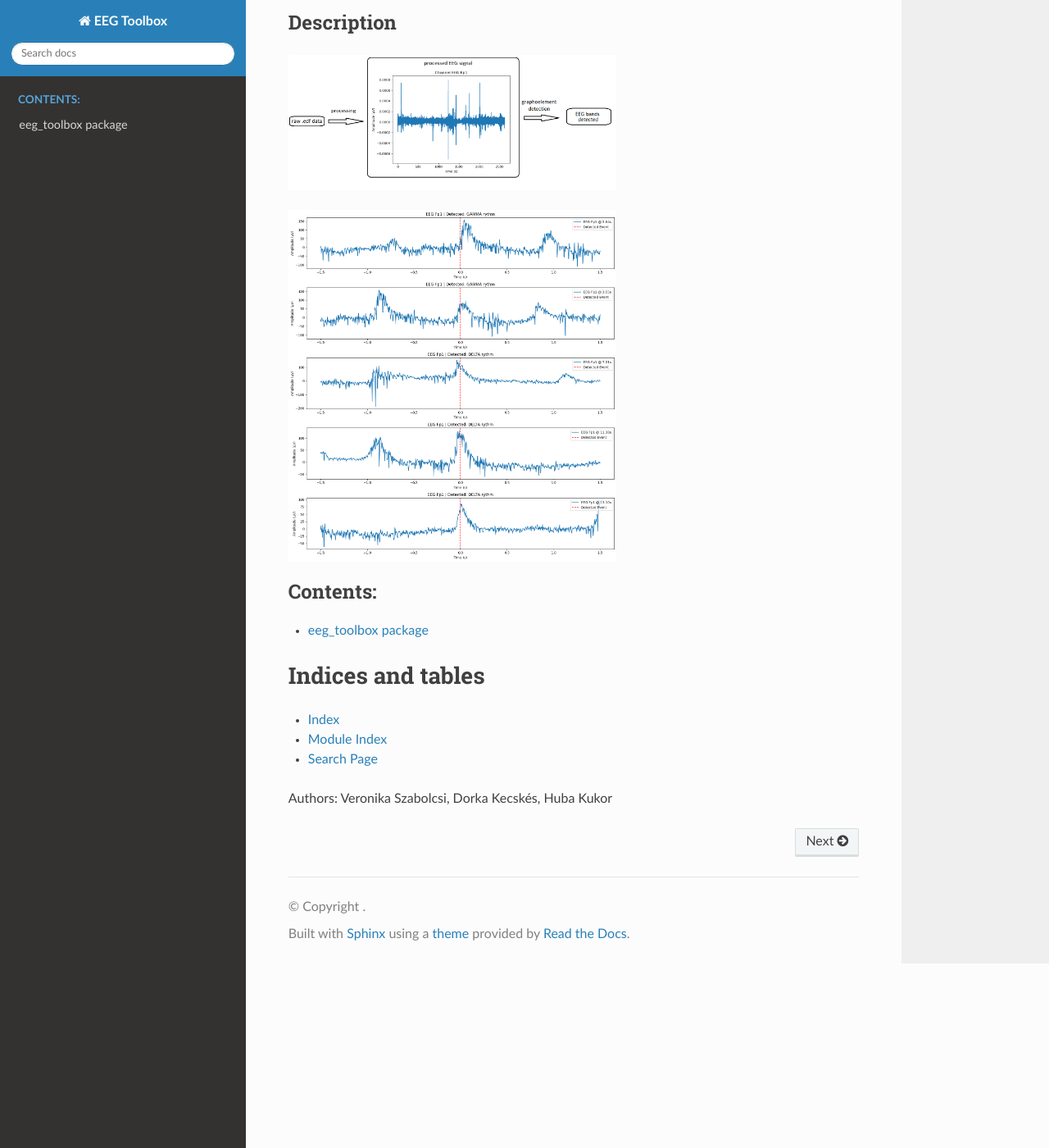
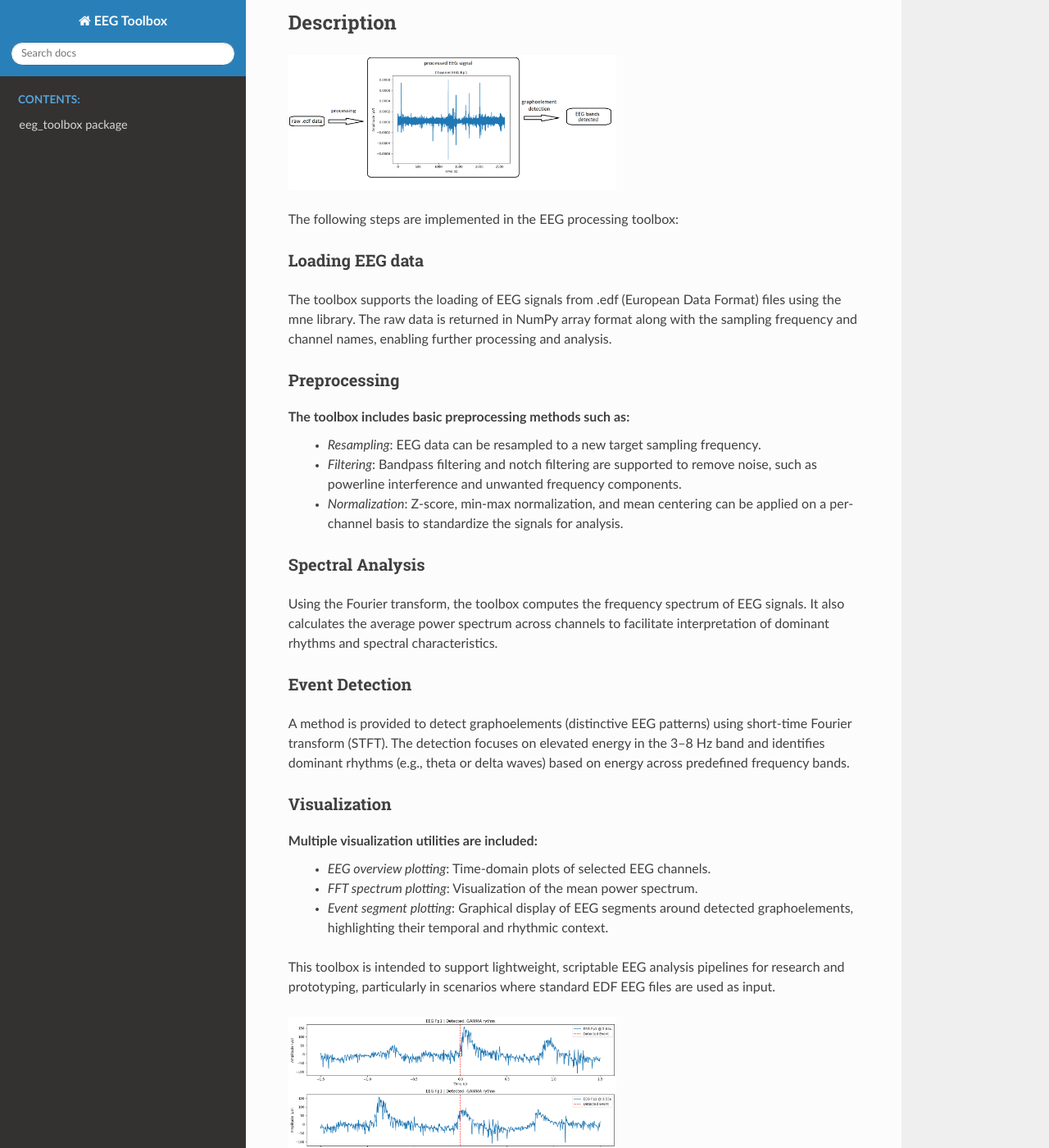
Before and after one commit to hubakukor/scipy_proj, a Sphinx documentation site: the page built from docs/source/index.rst, in a window 1280 px wide and 1400 px high, scrolled down 1086 px. Shown: the whole window at 82% size. Built offline with Sphinx 7.4.7 and the Read the Docs theme 3.1.0, drawn with Linux system fonts in a browser that asks for light colours.

Commit message:
readthedocs

```diff
--- a/docs/source/index.rst
+++ b/docs/source/index.rst
@@ -45,6 +45,36 @@ Description
    :alt: Example pipeline
    :width: 400px
 
+The following steps are implemented in the EEG processing toolbox:
+
+Loading EEG data
+~~~~~~~~~~
+The toolbox supports the loading of EEG signals from .edf (European Data Format) files using the mne library. The raw data is returned in NumPy array format along with the sampling frequency and channel names, enabling further processing and analysis.
+
+Preprocessing
+~~~~~~~~~~
+The toolbox includes basic preprocessing methods such as:
+  - *Resampling*: EEG data can be resampled to a new target sampling frequency.
+  - *Filtering*: Bandpass filtering and notch filtering are supported to remove noise, such as powerline interference and unwanted frequency components.
+  - *Normalization*: Z-score, min-max normalization, and mean centering can be applied on a per-channel basis to standardize the signals for analysis.
+
+Spectral Analysis
+~~~~~~~~~~
+Using the Fourier transform, the toolbox computes the frequency spectrum of EEG signals. It also calculates the average power spectrum across channels to facilitate interpretation of dominant rhythms and spectral characteristics.
+
+Event Detection
+~~~~~~~~~~
+A method is provided to detect graphoelements (distinctive EEG patterns) using short-time Fourier transform (STFT). The detection focuses on elevated energy in the 3–8 Hz band and identifies dominant rhythms (e.g., theta or delta waves) based on energy across predefined frequency bands.
+
+Visualization
+~~~~~~~~~~
+Multiple visualization utilities are included:
+  - *EEG overview plotting*: Time-domain plots of selected EEG channels.
+  - *FFT spectrum plotting*: Visualization of the mean power spectrum.
+  - *Event segment plotting*: Graphical display of EEG segments around detected graphoelements, highlighting their temporal and rhythmic context.
+
+This toolbox is intended to support lightweight, scriptable EEG analysis pipelines for research and prototyping, particularly in scenarios where standard EDF EEG files are used as input.
+
 .. image:: grapho_elements.png
    :alt: Example pipeline
    :width: 400px
```
